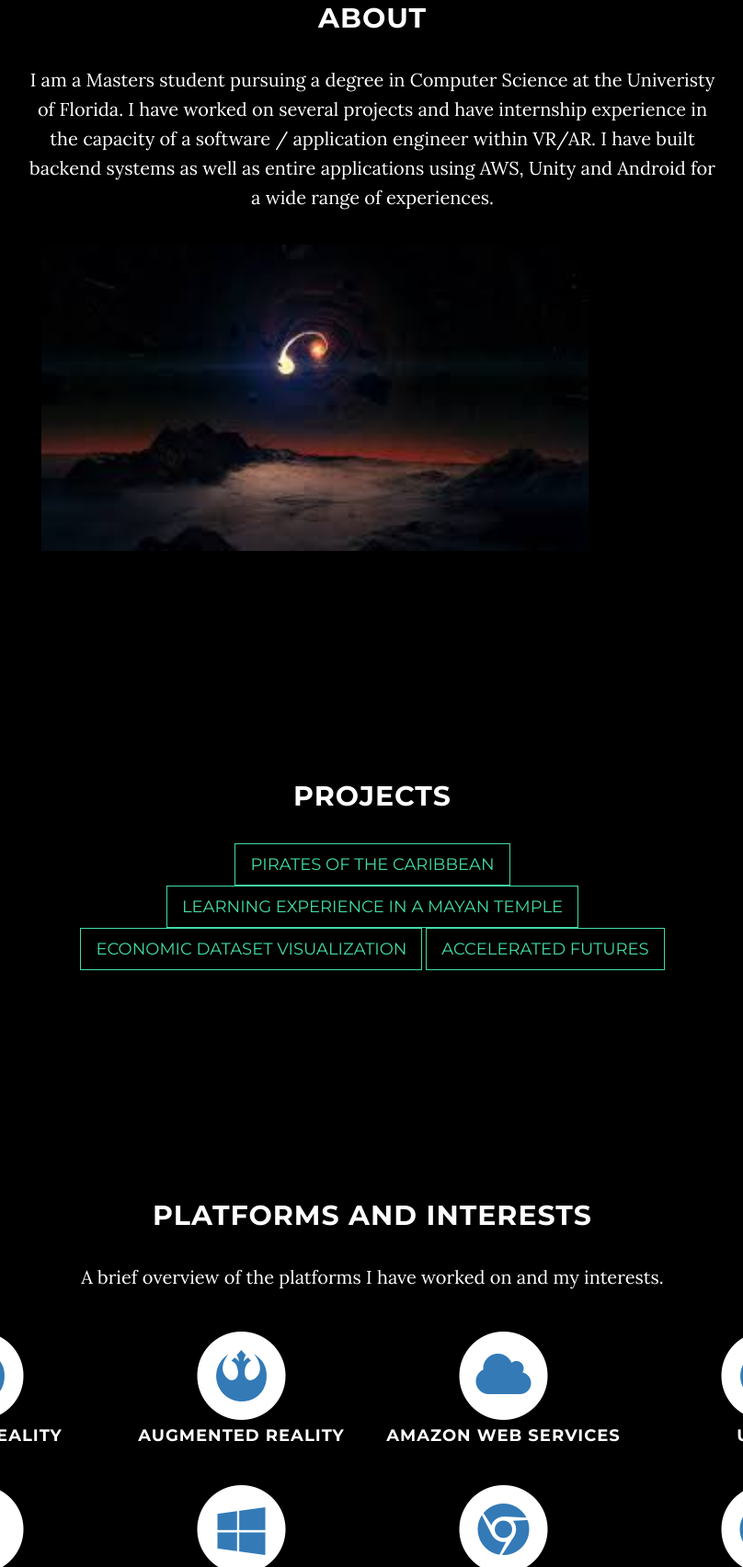
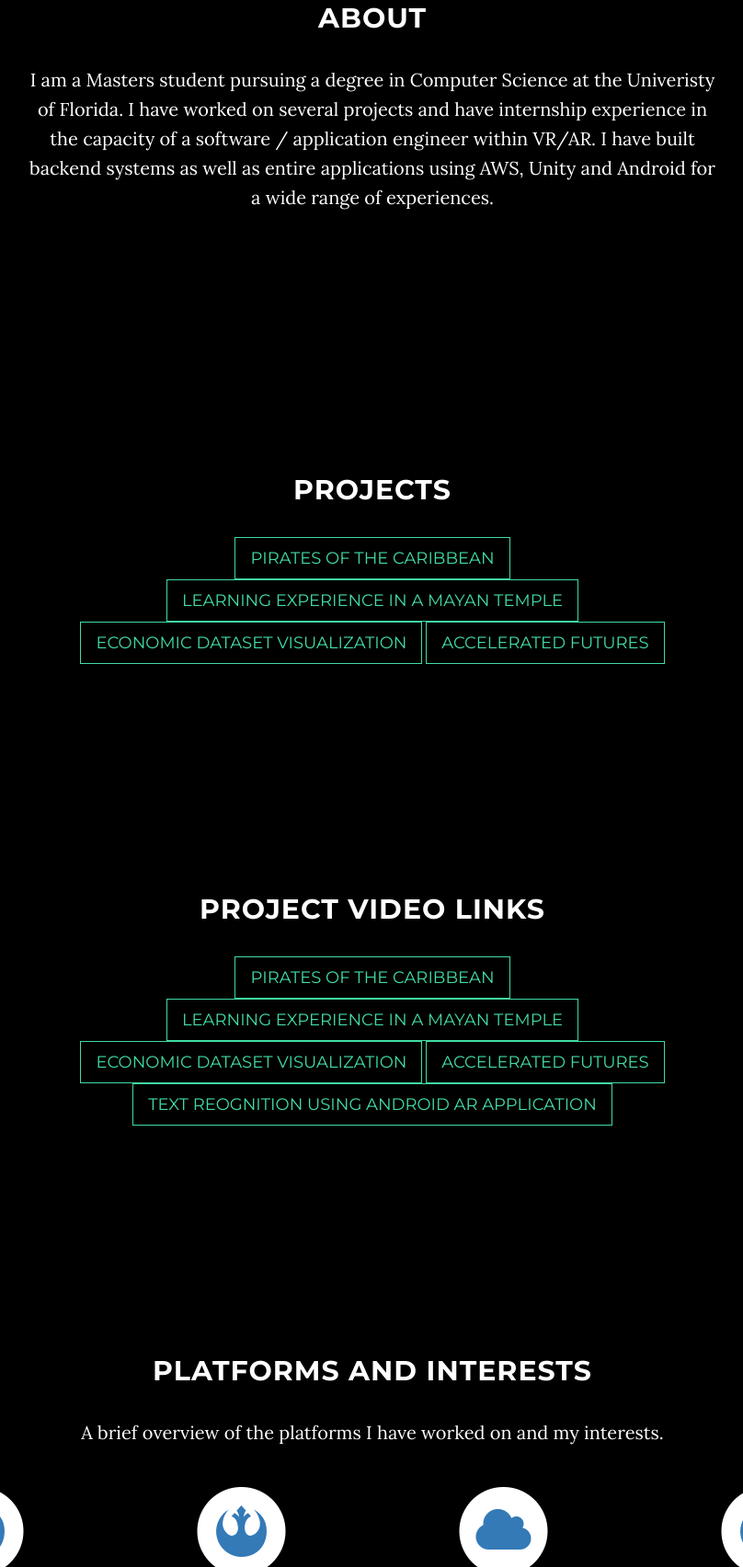
Before and after one commit to kishanrao92/kishanrao92.github.io, a website: page index.html in a window 1280 px wide. Shown: the part 1047-2751 px from the top of the page at 92% size, without its empty margins (235-1043 px from the left). Drawn offline with nearby package versions, Linux system fonts and the light colour scheme; some packages are replaced by stand-ins of ours.

Commit message:
changes in about and projects, added videos

```diff
--- a/index.html
+++ b/index.html
@@ -55,12 +55,16 @@
                     <li>
                         <a class="page-scroll" href="#about">About</a>
                     </li>
+                     <li>
+                        <a class="page-scroll" href="#projects">Projects</a>
+                    </li>
+                    <li>
+                        <a class="page-scroll" href="#Videos">Videos</a>
+                    </li>
                     <li>
                         <a class="page-scroll" href="#platforms">Platforms</a>
                     </li>
-                    <li>
-                        <a class="page-scroll" href="#projects">Projects</a>
-                    </li>
+
                     <li>
                         <a class="page-scroll" href="#contact">Contact</a>
                     </li>
@@ -96,16 +100,18 @@
             <div class="col-lg-8 col-lg-offset-2">
                 <h2>About</h2>
                     <p>I am a Masters student pursuing a degree in Computer Science at the Univeristy of Florida. I have worked on several projects and have internship experience in the capacity of a software / application engineer within VR/AR. I have built backend systems as well as entire applications using AWS, Unity and Android for a wide range of experiences. </p>
-                <div class="col-lg-10">
 
-                     <img class="center-block img-responsive" src="kishanrao92.github.io/backgorund.jpeg" width="1280" alt="UF" />
-                </div>
 
 
 
             </div>
         </div>
     </section>
+
+     <!--<div class="col-lg-10">
+
+                     <img class="center-block img-responsive" src="kishanrao92.github.io/background_1.jpeg width="1280" alt="UF" />
+                </div> -->
     <!-- Cool Wallpaper section-->
 
 
@@ -122,6 +128,22 @@
                      <a href="http://harrivin.github.io/vr-project-3/" class="btn btn-default btn-lg">Economic Dataset Visualization</a>
                       <a href="https://vrpr4.wordpress.com/" class="btn btn-default btn-lg">Accelerated Futures</a>
 
+                </div>
+            </div>
+        </div>
+    </section>
+
+    <!-- Videos Section -->
+    <section id="Videos" class="content-section text-center">
+        <div class=" videos-section">
+            <div class="container">
+                <div class="col-lg-8 col-lg-offset-2">
+                    <h2>Project Video Links</h2>
+                    <a href="https://www.youtube.com/watch?v=wfpTO6x_kyE" class="btn btn-default btn-lg"> Pirates of the Caribbean</a>
+                    <a href="https://www.youtube.com/watch?v=Rfjofuoot74" class="btn btn-default btn-lg"> Learning Experience in a Mayan Temple</a>
+                    <a href="https://www.youtube.com/watch?v=tu1FlFYZzao&feature=youtu.be" class="btn btn-default btn-lg">Economic Dataset Visualization</a>
+                    <a href="https://www.youtube.com/watch?v=VAfdsxo4K1M" class="btn btn-default btn-lg">Accelerated Futures</a>
+                    <a href="https://www.youtube.com/watch?v=Typ0I8GEfNg" class="btn btn-default btn-lg">Text Reognition using Android AR application</a>
                 </div>
             </div>
         </div>
```
